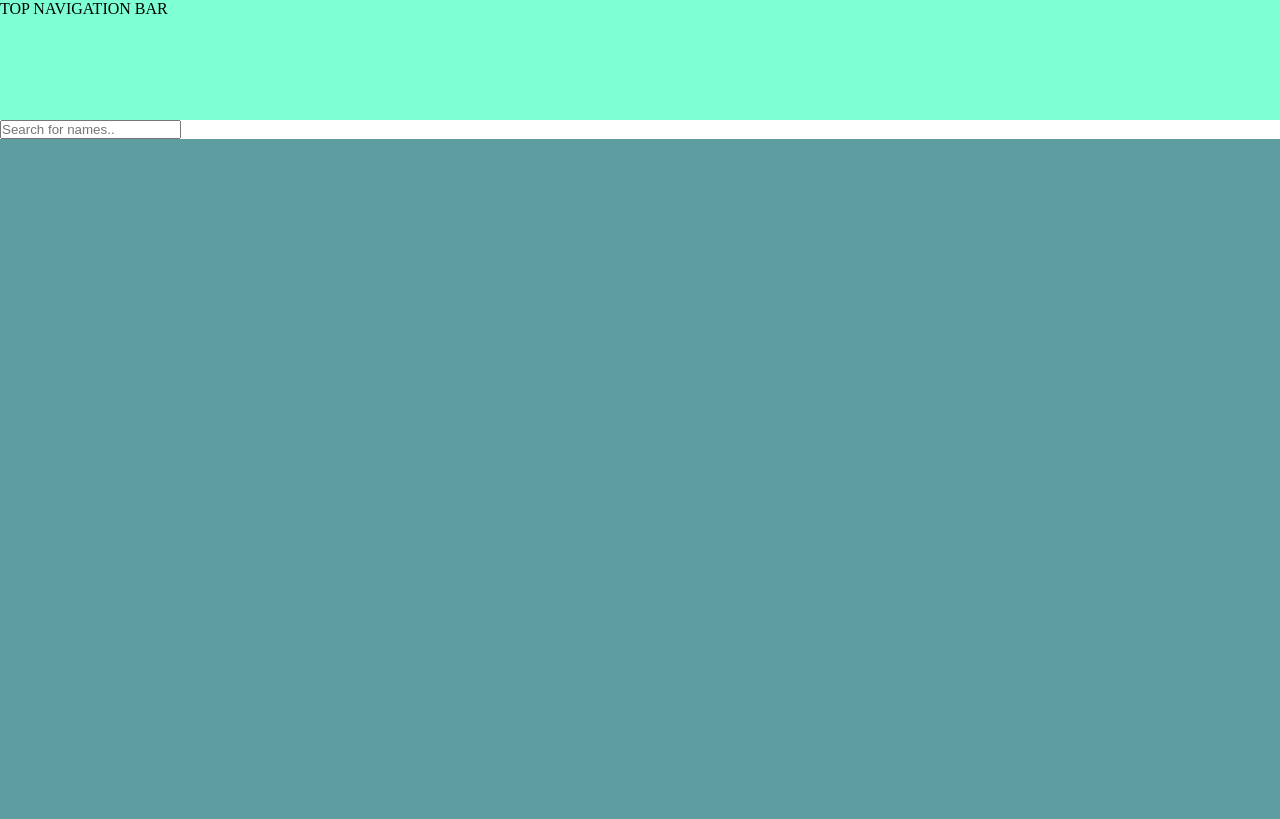
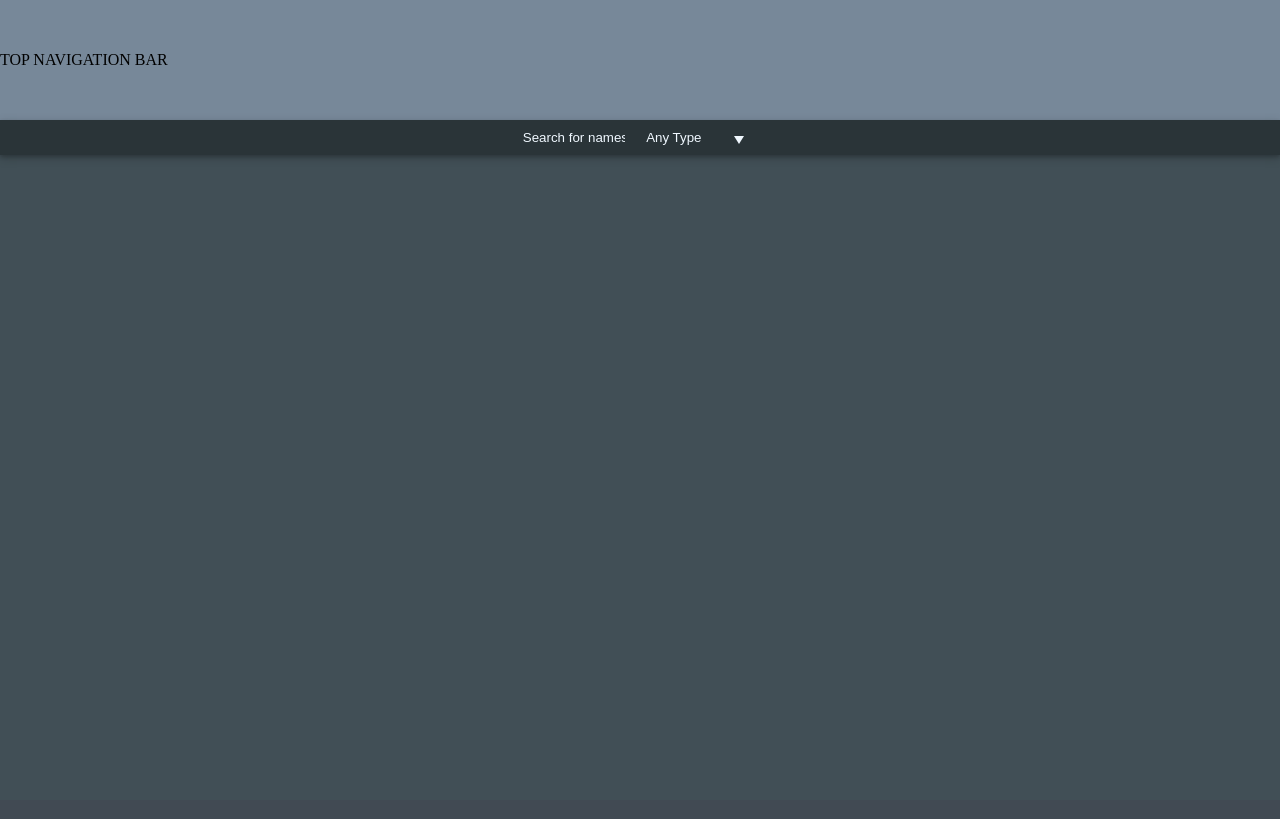
Before and after one commit to nicolaidkz/Web-MiniProject, a PHP site: page /main.html in a window 1280 px wide. After the commit the page ends 158 px from the top, so only its background shows below. Run offline with PHP 8.4, Linux system fonts and the light colour scheme.

Commit message:
Added Type Filter Search
* Added types to filter search
* Styled CSS for search and filter bar
* Altered CSS for general look of page
 - Mainly the TemCard looks

* Added Code to store type names for Temtems.
* Added JS code to replace type names, with colored type name and type logo.
* Added JS to remove comma between type names.

```diff
--- a/TemTem List and Search/main.css
+++ b/TemTem List and Search/main.css
@@ -5,15 +5,16 @@
 }
 .topNavBar
 {
+    align-content: center;
     height: 15vh;
     width: 100%;
-    background-color: aquamarine;
+    background-color: lightslategrey;
 }
 .mainContainer
 {
     margin: auto;
     width: 100%;
-    background-color: cadetblue;
+    background-color: #414F56;
     min-height: 85vh;
 
 }
@@ -30,7 +31,10 @@
 {
     width: 128px;
     height : 128px;
+    margin: 7px;
     border-radius: 25%;
+    box-shadow: 0 4px 8px 0 rgba(0, 0, 0, 0.2), 0 6px 20px 0 rgba(0, 0, 0, 0.19);
+    background-color: #414F56;
 }
 
 .imgCard
@@ -38,22 +42,176 @@
     height: auto;
     margin: 4px;
     display: inline-block;
-    border-radius: 25%;
-    box-shadow: 0 4px 8px 0 rgba(0, 0, 0, 0.2), 0 6px 20px 0 rgba(0, 0, 0, 0.19);
+    border-radius: 10%;
     vertical-align: text-bottom;
+    background-color: rgba(0,0,0,0.35);
+    box-shadow: 0 2px 4px 0 rgba(0, 0, 0, 0.2), 0 3px 10px 0 rgba(0, 0, 0, 0.19);
 }
 .temName
 {
+    color: aliceblue;
+    font-weight: bold;
     margin: 4px;
     text-align: center;
+    text-shadow: 1px 1px 5px rgba(0,0,0,0.51);
+
 }
-.myInput {
-  background-image: url('/css/searchicon.png');
-  background-position: 10px 12px;
-  background-repeat: no-repeat;
-  width: auto;
-  font-size: 16px;
-  padding: 12px 20px 12px 40px;
-  border: 1px solid #ddd;
-  margin-bottom: 12px;
+.temType
+{
+    color: aliceblue;
+    font-size: 1.5vh;
+    text-align: center;
+    text-shadow: 1px 1px 5px rgba(0,0,0,0.51);
+    margin-bottom: 5px;
 }
+.mySearchBar {
+    color: aliceblue;
+    margin-bottom: 1vh;
+    color: aliceblue;
+    height: auto;
+    width: auto;
+    background-color: rgba(0,0,0,0.35);
+    border-color: transparent;
+    box-shadow: 0 2px 4px 0 rgba(0, 0, 0, 0.2), 0 3px 10px 0 rgba(0, 0, 0, 0.19);
+}
+.mySearch {
+    vertical-align: middle;
+    color: aliceblue;
+    height: 3vh;
+    width: 8vw;
+    background-color: transparent;
+    border-color: transparent;
+}
+.mySearch:hover {
+    color: aliceblue;
+    height: 3vh;
+    width: 8vw;
+    box-shadow: 0 2px 4px 0 rgba(0, 0, 0, 0.2), 0 3px 10px 0 rgba(0, 0, 0, 0.19);
+    background-color: #414F56;
+}
+.neutral
+{
+    font-weight: bolder;
+    color:#e6f7f7;
+}
+.fire
+{
+    font-weight: bolder;
+    color:#e85c4e;
+}
+.water
+{
+    font-weight: bolder;
+    color:#45cbff;
+}
+.nature
+{
+    font-weight: bolder;
+    color:#adde77;
+}
+.electric
+{
+    font-weight: bolder;
+    color:#ffe274;
+}
+.earth
+{
+    font-weight: bolder;
+    color:#ba795c;
+}
+.mental
+{
+    font-weight: bolder;
+    color:#c369a3;
+}
+.wind
+{
+    font-weight: bolder;
+    color:#08fab3;
+}
+.digital
+{
+    font-weight: bolder;
+    color:#a4c0c1;
+}
+.melee
+{
+    font-weight: bolder;
+    color:#fc9361;
+}
+.crystal
+{
+    font-weight: bolder;
+    color:#eb4a68;
+}
+.toxic
+{
+    font-weight: bolder;
+    color:#5c565c;
+}
+.image
+{
+    vertical-align: -2px;
+    height: 15px;
+    width: 15px;
+}
+.select {
+    vertical-align: middle;
+    position: relative;
+    display: inline-block;
+    width:10%;
+}    .select select {
+        font-family: 'Arial';
+        display: inline-block;
+        width: 100%;
+        cursor: pointer;
+        padding: 10px 15px;
+        outline: 0;
+        border: 0px solid #000000;
+        border-radius: 0px;
+        background: transparent;
+        color: aliceblue;
+        appearance: none;
+        -webkit-appearance: none;
+        -moz-appearance: none;
+    }
+        .select select::-ms-expand {
+            display: none;
+        }
+        .select select:hover,
+        .select select:focus {
+            box-shadow: 0 2px 4px 0 rgba(0, 0, 0, 0.2), 0 3px 10px 0 rgba(0, 0, 0, 0.19);
+            background-color: #414F56;
+        }
+        .select select:disabled {
+            opacity: 0.5;
+            pointer-events: none;
+        }
+.select_arrow {
+    position: absolute;
+    top: 16px;
+    right: 15px;
+    pointer-events: none;
+    border-style: solid;
+    border-width: 8px 5px 0px 5px;
+    border-color: aliceblue transparent transparent transparent;
+}
+.select select:hover ~ .select_arrow,
+.select select:focus ~ .select_arrow {
+    border-top-color: #000000;
+}
+.select select:disabled ~ .select_arrow {
+    border-top-color: #cccccc;
+}
+::placeholder { /* Chrome, Firefox, Opera, Safari 10.1+ */
+  color: aliceblue;
+  opacity: 1; /* Firefox */
+}
+
+:-ms-input-placeholder { /* Internet Explorer 10-11 */
+  color: aliceblue;
+}
+
+::-ms-input-placeholder { /* Microsoft Edge */
+  color: aliceblue;
+}
--- a/TemTem List and Search/main.html
+++ b/TemTem List and Search/main.html
@@ -9,7 +9,6 @@
         integrity="sha256-CSXorXvZcTkaix6Yvo6HppcZGetbYMGWSFlBw8HfCJo="
         crossorigin="anonymous">
         </script>
-
     </head>
 
     <body>
@@ -17,16 +16,32 @@
             <p>TOP NAVIGATION BAR</p>
         </div>
 
-        <div>
-        <input type="text" id="myInput" onkeyup="searchHide()" placeholder="Search for names.." title="Type in a name">
-        </div>
-
-            <div id="mainContainer" class="mainContainer">
+        <div id="mainContainer" class="mainContainer">
+            <center>
+                <form method="get" class="mySearchBar">
+                    <input class = "mySearch" type="text" id="myInput" onkeyup="searchHide()" placeholder="Search for names.." title="Type in a name" autocomplete="off">
+                    <div class= select>
+                        <select name="dropdown" id="myType" onchange="searchHide()">
+                                <option value="Type" selected>Any Type</option>
+                                <option value="Neutral">Neutral</option>
+                                <option value="Fire">Fire</option>
+                                <option value="Water">Water</option>
+                                <option value="Nature">Nature</option>
+                                <option value="Electric">Electric</option>
+                                <option value="Earth">Earth</option>
+                                <option value="Mental">Mental</option>
+                                <option value="Wind">Wind</option>
+                                <option value="Digital">Digital</option>
+                                <option value="Melee">Melee</option>
+                                <option value="Crystal">Crystal</option>
+                        </select>
+                        <div class="select_arrow"></div>
+                    </div>
+                </form>
+            </center>
             <section id="mainContent" class="mainContent">
             </section>
-            </div>
-
+        </div>
        <script src="main.js"></script>
     </body>
-
 </html>
--- a/TemTem List and Search/main.js
+++ b/TemTem List and Search/main.js
@@ -2,7 +2,10 @@ var $mainContainer = $("#mainContent"); // jquery variable
 $mainContainer.html("");                // set html to nothing
 
 MakeTemCall();                          // make a TemCall to API
-var temNames = [];
+
+var temNames = [];                      // array to store Temtem names
+var temTypes = [];                      // array to store Temtem types
+
 // get *ALL* temtem with *ALL* information
 function MakeTemCall()
 {
@@ -23,47 +26,90 @@ function MakeTemCall()
 function TemCallResult(input)
 {
     var images = [];
-    console.log(temNames);
 
     input.map((item, index ) =>
     {
-        let img = '<div id="'+item.name.toUpperCase()+'" class="imgCard">' + CreateImg(item.wikiPortraitUrlLarge, index, item.name) + '</div>';
+        let img = '<div id="'+item.name.toUpperCase()+'" class="imgCard">' + CreateImg(item.wikiPortraitUrlLarge, index, item.name, item.types) + '</div>';
         let nme = CreateName(index, item.name);
+        let tpe = CreateType(index, item.types);
         images.push(img);
         temNames.push(nme);
+        temTypes.push(tpe);
     })
 
     $mainContainer.html(images);
+
+    // exhange comma for | in types and color types
+
+    for (i = 0; i < temNames.length; i++) {
+        var temtemtype = document.getElementById("tem"+i+"types")
+        temtemtype.innerHTML = temtemtype.innerHTML.replace(/,/g, '  ');
+
+        temtemtype.innerHTML = temtemtype.innerHTML.replace("Neutral", "<img src=\"typeimg/neutral.png\" class=\"image\"><span class='neutral'>Neutral</span>");
+        temtemtype.innerHTML = temtemtype.innerHTML.replace("Fire", "<img src=\"typeimg/fire.png\" class=\"image\"><span class='fire'>Fire</span>");
+        temtemtype.innerHTML = temtemtype.innerHTML.replace("Water", "<img src=\"typeimg/water.png\" class=\"image\"><span class='water'>Water</span>");
+        temtemtype.innerHTML = temtemtype.innerHTML.replace("Nature", "<img src=\"typeimg/nature.png\" class=\"image\"><span class='nature'>Nature</span>");
+        temtemtype.innerHTML = temtemtype.innerHTML.replace("Electric", "<img src=\"typeimg/electric.png\" class=\"image\"><span class='electric'>Electric</span>");
+        temtemtype.innerHTML = temtemtype.innerHTML.replace("Earth", "<img src=\"typeimg/earth.png\" class=\"image\"><span class='earth'>Earth</span>");
+        temtemtype.innerHTML = temtemtype.innerHTML.replace("Mental", "<img src=\"typeimg/mental.png\" class=\"image\"><span class='mental'>Mental</span>");
+        temtemtype.innerHTML = temtemtype.innerHTML.replace("Wind", "<img src=\"typeimg/wind.png\" class=\"image\"><span class='wind'>Wind</span>");
+        temtemtype.innerHTML = temtemtype.innerHTML.replace("Digital", "<img src=\"typeimg/digital.png\" class=\"image\"><span class='digital'>Digital</span>");
+        temtemtype.innerHTML = temtemtype.innerHTML.replace("Melee", "<img src=\"typeimg/melee.png\" class=\"image\"><span class='melee'>Melee</span>");
+        temtemtype.innerHTML = temtemtype.innerHTML.replace("Crystal", "<img src=\"typeimg/crystal.png\" class=\"image\"><span class='crystal'>Crystal</span>");
+        temtemtype.innerHTML = temtemtype.innerHTML.replace("Toxic", "<img src=\"typeimg/toxic.png\" class=\"image\"><span class='toxic'>Toxic</span>");
+    }
+
+    // hide unusable temtems
     $("#AMPLING").hide();
     $("#AMPHATYR").hide();
+    $("#VALIAR").hide();
+    $("#RAIGNET").hide();
 }
 
 // function displaying an image from a url
-function CreateImg(url, index, name)
+function CreateImg(url, index, name, types)
 {
     let img = '<img id="tem'+index+'img" class="smallImg" src="' + url + '" alt="' + url + '" title="' + name + '" >';
     let names = '<p id="tem'+index+'name" class="temName">' +name + "</p>";
-    return img + names;
+    let type = '<p id="tem'+index+'types" class="temType">' +types + "</p>";
+    return img + names + type;
 }
+
 function CreateName(index, name)
 {
     let names = name.toUpperCase();
     return names;
 }
 
+function CreateType(index, types)
+{
+    let type = types;
+    return type;
+}
+
+
 function searchHide(){
-    var input, filter, a, i, txtValue;
+    var input, input2, filter, a, b, i;
     input = document.getElementById("myInput");
+    input2 = document.getElementById("myType");
     filter = input.value.toUpperCase();
+
     for (i = 0; i < temNames.length; i++) {
         a = temNames[i];
-        if (a.indexOf(filter) > -1)
-        {
+        b = temTypes[i];
+        if (a.indexOf(filter) > -1 && input2.value.indexOf(b[0]) > -1){
             $("#"+a).show();
-            $("#AMPLING").hide();
-            $("#AMPHATYR").hide();
+        } else if (a.indexOf(filter) > -1 && input2.value.indexOf(b[1]) > -1){
+            $("#"+a).show();
+        } else if(a.indexOf(filter) > -1 && input2.value == "Type"){
+            $("#"+a).show();
         } else {
             $("#"+a).hide();
         }
     }
+    // hide unusable temtems
+    $("#AMPLING").hide();
+    $("#AMPHATYR").hide();
+    $("#VALIAR").hide();
+    $("#RAIGNET").hide();
 }
```
Also changed, not shown: TemTem List and Search/typeimg/crystal.png (added), TemTem List and Search/typeimg/digital.png (added), TemTem List and Search/typeimg/earth.png (added), TemTem List and Search/typeimg/electric.png (added), TemTem List and Search/typeimg/fire.png (added), TemTem List and Search/typeimg/melee.png (added), TemTem List and Search/typeimg/mental.png (added), TemTem List and Search/typeimg/nature.png (added), TemTem List and Search/typeimg/neutral.png (added), TemTem List and Search/typeimg/toxic.png (added), TemTem List and Search/typeimg/water.png (added), TemTem List and Search/typeimg/wind.png (added).
